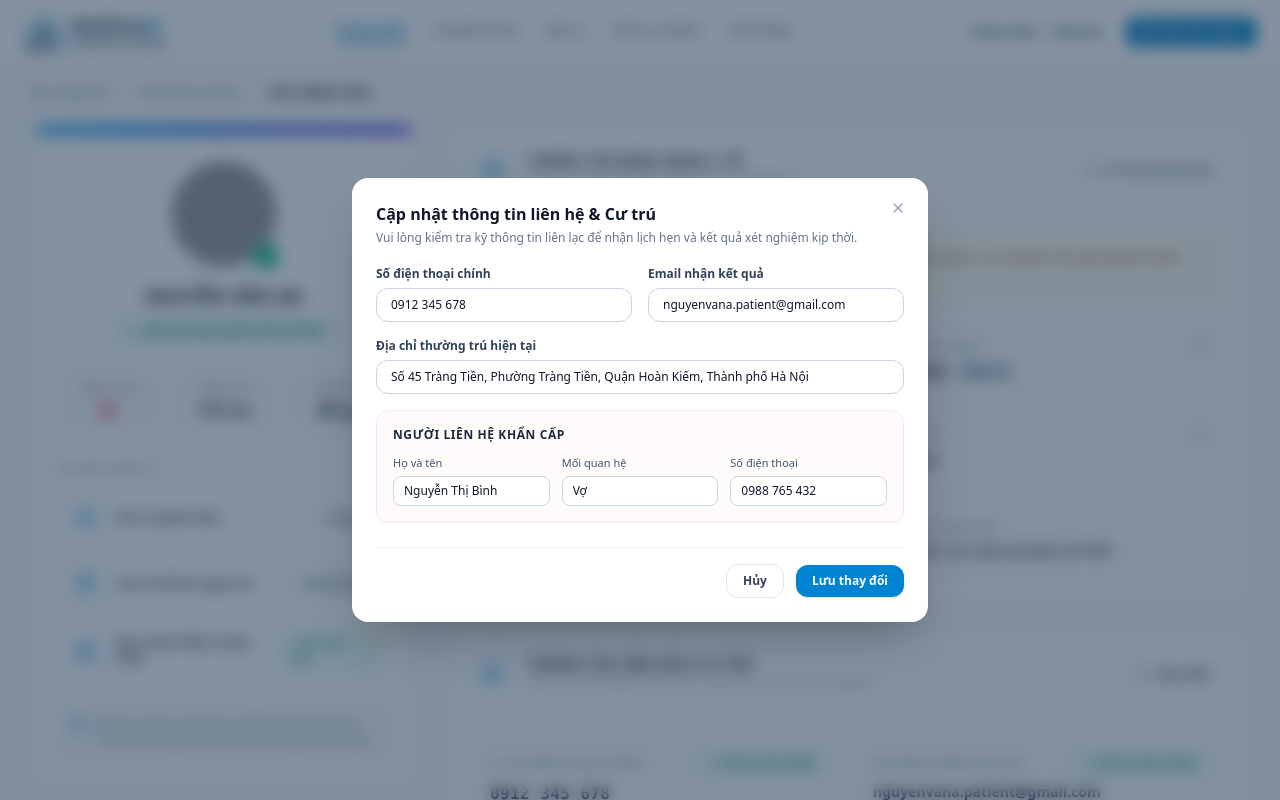
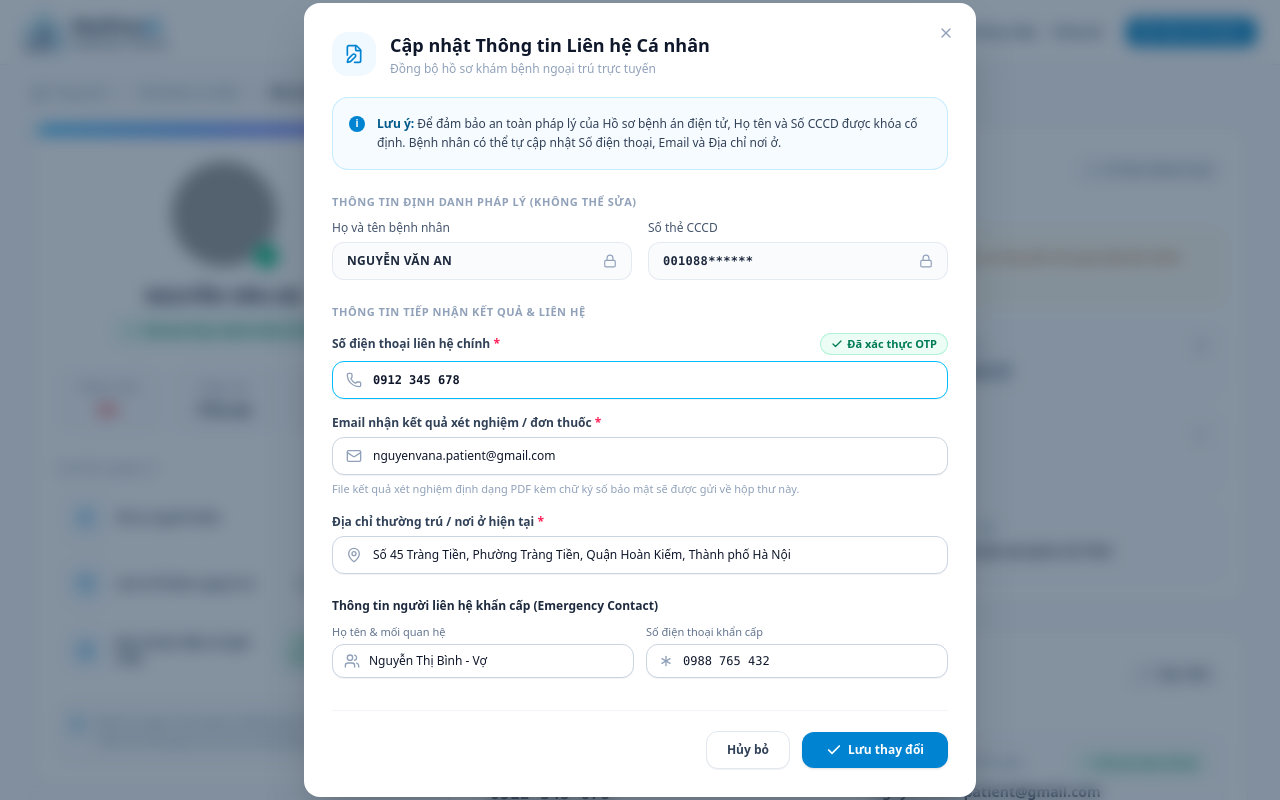
Before and after one commit to truongnm0204/MedFlow-AI, a React (Vite) app in the folder medflow-ai-frontend/: page /profile in a window 1280 px wide. Both pictures are taken after a click on the button "Cập nhật". Shown: the top 800 px of the page. Built offline with nearby package versions, Linux system fonts and the light colour scheme; grey boxes are pictures that could not be loaded; the HTML template or start-up script is replaced by a standard one.

Commit message:
feat(patient): implement personal contact update modal (#25)

```diff
--- a/medflow-ai-frontend/src/features/patient/components/edit-contact-modal.tsx
+++ b/medflow-ai-frontend/src/features/patient/components/edit-contact-modal.tsx
@@ -1,143 +1,239 @@
 import { useState } from 'react';
+import { Asterisk, Check, FileEdit, Lock, Mail, MapPin, Phone, Users } from 'lucide-react';
 import { Modal } from '@/shared/ui/modal';
-import type { PatientContact } from '../types/patient-profile.types';
+import type { PatientContact, PatientIdentity } from '../types/patient-profile.types';
 
 interface EditContactModalProps {
   open: boolean;
   onClose: () => void;
+  identity: PatientIdentity;
   contact: PatientContact;
   onSave: (updatedContact: PatientContact) => void;
 }
 
-export function EditContactModal({ open, onClose, contact, onSave }: EditContactModalProps) {
+export function EditContactModal({
+  open,
+  onClose,
+  identity,
+  contact,
+  onSave,
+}: EditContactModalProps) {
   const [phone, setPhone] = useState(contact.phone);
   const [email, setEmail] = useState(contact.email);
   const [permanentAddress, setPermanentAddress] = useState(contact.permanentAddress);
-  const [emergencyName, setEmergencyName] = useState(contact.emergencyContact.fullName);
-  const [emergencyRel, setEmergencyRel] = useState(contact.emergencyContact.relationship);
+  const [emergencyNameAndRel, setEmergencyNameAndRel] = useState(
+    `${contact.emergencyContact.fullName} - ${contact.emergencyContact.relationship}`,
+  );
   const [emergencyPhone, setEmergencyPhone] = useState(contact.emergencyContact.phone);
 
   const handleSubmit = (e: React.FormEvent) => {
     e.preventDefault();
+
+    // Parse Họ tên & Mối quan hệ
+    const parts = emergencyNameAndRel.split('-').map((s) => s.trim());
+    const fullName = parts[0] || contact.emergencyContact.fullName;
+    const relationship = parts[1] || contact.emergencyContact.relationship;
+
     onSave({
       ...contact,
       phone,
       email,
       permanentAddress,
       emergencyContact: {
-        fullName: emergencyName,
-        relationship: emergencyRel,
+        fullName,
+        relationship,
         phone: emergencyPhone,
       },
     });
     onClose();
   };
 
+  // Trích xuất mã CCCD sạch (không kèm chú thích mở ngoặc)
+  const cccdCode = identity.identityNumber.split(' ')[0] || identity.identityNumber;
+
   return (
-    <Modal open={open} onClose={onClose} maxWidth="max-w-xl">
-      <form onSubmit={handleSubmit} className="p-6">
-        <h3 className="text-base font-bold text-slate-900">Cập nhật thông tin liên hệ & Cư trú</h3>
-        <p className="mt-1 text-xs text-slate-500">
-          Vui lòng kiểm tra kỹ thông tin liên lạc để nhận lịch hẹn và kết quả xét nghiệm kịp thời.
+    <Modal open={open} onClose={onClose} maxWidth="max-w-2xl">
+      <form onSubmit={handleSubmit} className="p-7">
+        {/* Header */}
+        <div className="flex items-center gap-3.5 pr-8">
+          <div className="flex h-11 w-11 items-center justify-center rounded-2xl bg-sky-50 text-sky-600">
+            <FileEdit className="h-5 w-5" />
+          </div>
+          <div>
+            <h3 className="text-base font-bold text-slate-900 sm:text-lg">
+              Cập nhật Thông tin Liên hệ Cá nhân
+            </h3>
+            <p className="mt-0.5 text-xs text-slate-400">
+              Đồng bộ hồ sơ khám bệnh ngoại trú trực tuyến
             </p>
+          </div>
+        </div>
 
-        <div className="mt-5 space-y-4">
-          <div className="grid grid-cols-1 gap-4 sm:grid-cols-2">
+        {/* Legal Alert Note */}
+        <div className="mt-5 flex items-start gap-3 rounded-2xl border border-sky-200/80 bg-sky-50/60 p-4">
+          <div className="mt-0.5 flex h-4 w-4 shrink-0 items-center justify-center rounded-full bg-sky-600 text-[10px] font-bold text-white">
+            i
+          </div>
+          <p className="text-xs leading-relaxed text-slate-700">
+            <strong className="font-semibold text-sky-800">Lưu ý:</strong> Để đảm bảo an toàn pháp
+            lý của Hồ sơ bệnh án điện tử, Họ tên và Số CCCD được khóa cố định. Bệnh nhân có thể tự
+            cập nhật Số điện thoại, Email và Địa chỉ nơi ở.
+          </p>
+        </div>
+
+        {/* Section 1: Legal Identity (Read-only) */}
+        <div className="mt-6">
+          <h4 className="text-[11px] font-bold uppercase tracking-wider text-slate-400">
+            Thông tin định danh pháp lý (Không thể sửa)
+          </h4>
+          <div className="mt-2.5 grid grid-cols-1 gap-4 sm:grid-cols-2">
             <div>
+              <span className="block text-xs font-medium text-slate-600">Họ và tên bệnh nhân</span>
+              <div className="mt-1.5 flex items-center justify-between rounded-xl border border-slate-200/90 bg-slate-50/70 px-3.5 py-2.5">
+                <span className="text-xs font-bold uppercase tracking-wide text-slate-800">
+                  {identity.fullName}
+                </span>
+                <Lock className="h-3.5 w-3.5 text-slate-400" />
+              </div>
+            </div>
+
+            <div>
+              <span className="block text-xs font-medium text-slate-600">Số thẻ CCCD</span>
+              <div className="mt-1.5 flex items-center justify-between rounded-xl border border-slate-200/90 bg-slate-50/70 px-3.5 py-2.5">
+                <span className="font-mono text-xs font-bold tracking-wide text-slate-800">
+                  {cccdCode}
+                </span>
+                <Lock className="h-3.5 w-3.5 text-slate-400" />
+              </div>
+            </div>
+          </div>
+        </div>
+
+        {/* Section 2: Contact Information */}
+        <div className="mt-6">
+          <h4 className="text-[11px] font-bold uppercase tracking-wider text-slate-400">
+            Thông tin tiếp nhận kết quả & liên hệ
+          </h4>
+
+          <div className="mt-3 space-y-4">
+            {/* Phone */}
+            <div>
+              <div className="flex items-center justify-between">
                 <label className="block text-xs font-semibold text-slate-700">
-                Số điện thoại chính
+                  Số điện thoại liên hệ chính <span className="text-rose-500">*</span>
                 </label>
+                <span className="inline-flex items-center gap-1 rounded-full border border-emerald-200/80 bg-emerald-50 px-2.5 py-0.5 text-[11px] font-semibold text-emerald-700">
+                  <Check className="h-3 w-3 stroke-[2.5]" />
+                  Đã xác thực OTP
+                </span>
+              </div>
+              <div className="relative mt-1.5">
+                <Phone className="pointer-events-none absolute left-3.5 top-1/2 h-4 w-4 -translate-y-1/2 text-slate-400" />
                 <input
                   type="text"
                   value={phone}
                   onChange={(e) => setPhone(e.target.value)}
                   required
-                className="mt-1.5 w-full rounded-xl border border-slate-300 px-3.5 py-2 text-xs font-medium text-slate-900 focus:border-sky-500 focus:outline-hidden focus:ring-2 focus:ring-sky-500/20"
+                  className="w-full rounded-xl border border-sky-400 bg-white py-2.5 pl-10 pr-4 font-mono text-xs font-semibold text-slate-900 shadow-2xs focus:border-sky-500 focus:outline-hidden focus:ring-3 focus:ring-sky-500/15"
                 />
               </div>
+            </div>
 
+            {/* Email */}
             <div>
               <label className="block text-xs font-semibold text-slate-700">
-                Email nhận kết quả
+                Email nhận kết quả xét nghiệm / đơn thuốc <span className="text-rose-500">*</span>
               </label>
+              <div className="relative mt-1.5">
+                <Mail className="pointer-events-none absolute left-3.5 top-1/2 h-4 w-4 -translate-y-1/2 text-slate-400" />
                 <input
                   type="email"
                   value={email}
                   onChange={(e) => setEmail(e.target.value)}
                   required
-                className="mt-1.5 w-full rounded-xl border border-slate-300 px-3.5 py-2 text-xs font-medium text-slate-900 focus:border-sky-500 focus:outline-hidden focus:ring-2 focus:ring-sky-500/20"
+                  className="w-full rounded-xl border border-slate-300 bg-white py-2.5 pl-10 pr-4 text-xs font-medium text-slate-900 shadow-2xs focus:border-sky-500 focus:outline-hidden focus:ring-3 focus:ring-sky-500/15"
+                />
+              </div>
+              <p className="mt-1.5 text-[11px] text-slate-400">
+                File kết quả xét nghiệm định dạng PDF kèm chữ ký số bảo mật sẽ được gửi về hộp thư
+                này.
+              </p>
+            </div>
+
+            {/* Address */}
+            <div>
+              <label className="block text-xs font-semibold text-slate-700">
+                Địa chỉ thường trú / nơi ở hiện tại <span className="text-rose-500">*</span>
+              </label>
+              <div className="relative mt-1.5">
+                <MapPin className="pointer-events-none absolute left-3.5 top-1/2 h-4 w-4 -translate-y-1/2 text-slate-400" />
+                <input
+                  type="text"
+                  value={permanentAddress}
+                  onChange={(e) => setPermanentAddress(e.target.value)}
+                  required
+                  className="w-full rounded-xl border border-slate-300 bg-white py-2.5 pl-10 pr-4 text-xs font-medium text-slate-900 shadow-2xs focus:border-sky-500 focus:outline-hidden focus:ring-3 focus:ring-sky-500/15"
+                />
+              </div>
+            </div>
+
+            {/* Emergency Contact */}
+            <div className="pt-2">
+              <h5 className="text-xs font-bold text-slate-800">
+                Thông tin người liên hệ khẩn cấp (Emergency Contact)
+              </h5>
+              <div className="mt-2.5 grid grid-cols-1 gap-3 sm:grid-cols-2">
+                <div>
+                  <label className="block text-[11px] font-medium text-slate-500">
+                    Họ tên & mối quan hệ
+                  </label>
+                  <div className="relative mt-1">
+                    <Users className="pointer-events-none absolute left-3 top-1/2 h-4 w-4 -translate-y-1/2 text-slate-400" />
+                    <input
+                      type="text"
+                      value={emergencyNameAndRel}
+                      onChange={(e) => setEmergencyNameAndRel(e.target.value)}
+                      required
+                      placeholder="Họ tên - Mối quan hệ"
+                      className="w-full rounded-xl border border-slate-300 bg-white py-2 pl-9 pr-3 text-xs font-medium text-slate-900 shadow-2xs focus:border-sky-500 focus:outline-hidden focus:ring-3 focus:ring-sky-500/15"
                     />
                   </div>
                 </div>
 
                 <div>
-            <label className="block text-xs font-semibold text-slate-700">
-              Địa chỉ thường trú hiện tại
+                  <label className="block text-[11px] font-medium text-slate-500">
+                    Số điện thoại khẩn cấp
                   </label>
-            <input
-              type="text"
-              value={permanentAddress}
-              onChange={(e) => setPermanentAddress(e.target.value)}
-              required
-              className="mt-1.5 w-full rounded-xl border border-slate-300 px-3.5 py-2 text-xs font-medium text-slate-900 focus:border-sky-500 focus:outline-hidden focus:ring-2 focus:ring-sky-500/20"
-            />
-          </div>
-
-          <div className="rounded-xl border border-rose-100 bg-rose-50/30 p-4">
-            <h4 className="text-xs font-bold uppercase tracking-wider text-slate-800">
-              Người liên hệ khẩn cấp
-            </h4>
-            <div className="mt-3 grid grid-cols-1 gap-3 sm:grid-cols-3">
-              <div>
-                <label className="block text-[11px] font-medium text-slate-600">Họ và tên</label>
-                <input
-                  type="text"
-                  value={emergencyName}
-                  onChange={(e) => setEmergencyName(e.target.value)}
-                  required
-                  className="mt-1 w-full rounded-lg border border-slate-300 bg-white px-2.5 py-1.5 text-xs text-slate-900 focus:border-sky-500 focus:outline-hidden"
-                />
-              </div>
-
-              <div>
-                <label className="block text-[11px] font-medium text-slate-600">Mối quan hệ</label>
-                <input
-                  type="text"
-                  value={emergencyRel}
-                  onChange={(e) => setEmergencyRel(e.target.value)}
-                  required
-                  className="mt-1 w-full rounded-lg border border-slate-300 bg-white px-2.5 py-1.5 text-xs text-slate-900 focus:border-sky-500 focus:outline-hidden"
-                />
-              </div>
-
-              <div>
-                <label className="block text-[11px] font-medium text-slate-600">
-                  Số điện thoại
-                </label>
+                  <div className="relative mt-1">
+                    <Asterisk className="pointer-events-none absolute left-3 top-1/2 h-4 w-4 -translate-y-1/2 text-slate-400" />
                     <input
                       type="text"
                       value={emergencyPhone}
                       onChange={(e) => setEmergencyPhone(e.target.value)}
                       required
-                  className="mt-1 w-full rounded-lg border border-slate-300 bg-white px-2.5 py-1.5 text-xs text-slate-900 focus:border-sky-500 focus:outline-hidden"
+                      className="w-full rounded-xl border border-slate-300 bg-white py-2 pl-9 pr-3 font-mono text-xs font-medium text-slate-900 shadow-2xs focus:border-sky-500 focus:outline-hidden focus:ring-3 focus:ring-sky-500/15"
                     />
                   </div>
                 </div>
               </div>
             </div>
+          </div>
+        </div>
 
-        <div className="mt-6 flex items-center justify-end gap-3 border-t border-slate-100 pt-4">
+        {/* Footer Actions */}
+        <div className="mt-8 flex items-center justify-end gap-3 border-t border-slate-100 pt-5">
           <button
             type="button"
             onClick={onClose}
-            className="rounded-xl border border-slate-200 px-4 py-2 text-xs font-semibold text-slate-700 hover:bg-slate-50"
+            className="rounded-xl border border-slate-200 bg-white px-5 py-2.5 text-xs font-semibold text-slate-700 shadow-2xs transition-colors hover:bg-slate-50"
           >
-            Hủy
+            Hủy bỏ
           </button>
           <button
             type="submit"
-            className="rounded-xl bg-sky-600 px-4 py-2 text-xs font-bold text-white shadow-sm hover:bg-sky-700"
+            className="inline-flex items-center gap-1.5 rounded-xl bg-sky-600 px-6 py-2.5 text-xs font-bold text-white shadow-sm transition-all hover:bg-sky-700 active:scale-[0.99]"
           >
+            <Check className="h-4 w-4 stroke-[2.5]" />
             Lưu thay đổi
           </button>
         </div>
--- a/medflow-ai-frontend/src/features/patient/pages/patient-profile-page.tsx
+++ b/medflow-ai-frontend/src/features/patient/pages/patient-profile-page.tsx
@@ -80,6 +80,7 @@ export function PatientProfilePage() {
       <EditContactModal
         open={isEditModalOpen}
         onClose={() => setIsEditModalOpen(false)}
+        identity={profile.identity}
         contact={profile.contact}
         onSave={handleSaveContact}
       />
```
Also changed, not shown: 1 other file (tests, documents, lock files or other folders). Lines whose indentation alone changed are shown as unchanged.
